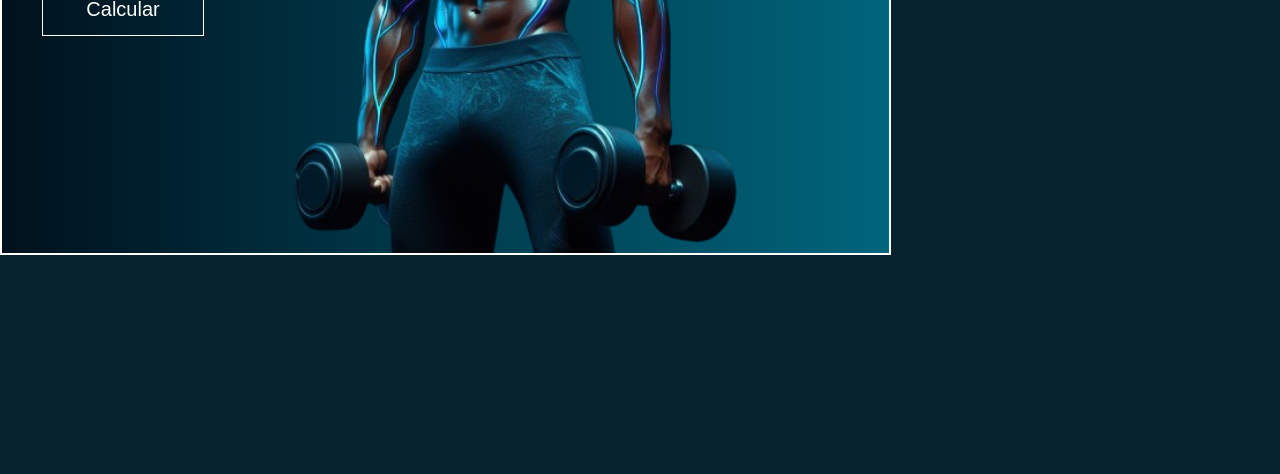
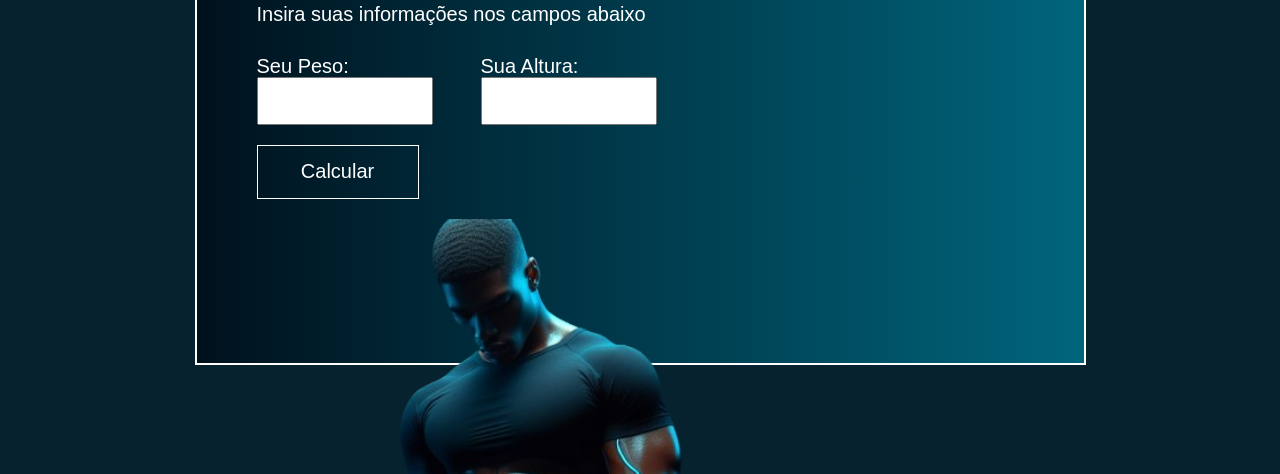
Before and after one commit to Marcsdurt/Peso-Certo, a plain HTML site: page index.html in a window 1280 px wide. Shown: the part 326-800 px from the top of the page. Drawn offline with Linux system fonts and the light colour scheme.

Commit message:
Update style.css

```diff
--- a/style.css
+++ b/style.css
@@ -4,19 +4,24 @@
 }
 body{
     background-color: #06222F;
+    display: flex;
+    align-items: center;
+    justify-content: center;
+    height: 100vh;
+    margin: 0;
 }
 #conteudo{
     width: 887px;
     height: 577px;
     border: 2px solid #FFF;
     background: linear-gradient(90deg, #00111D 0%, #00657C 100%);
-
+    align-items: center;
 }
 
 form{
     width: 400px;
-    margin-top: 50px;
-    margin-left: 40px;
+    margin-top: 113px;
+    margin-left: 60px;
 
 }
 
@@ -57,11 +62,16 @@ form{
 
 .form-group input {
     width: 162px;
-    height: 54px;
+    height: 44px;
+    padding-left: 10px;
 
 }
+.form-group input:focus {
+    outline: 2px solid #00ffea;
+}
+
 #peso{
-    margin-right: 64px;
+    margin-right: 44px;
 }
 #btn-calcular{
     margin-top: 20px;
@@ -81,9 +91,8 @@ form{
 }
 
 #imagem {
-    position: absolute;
-    top: 1.5px;
-    right: 526px;
+    position: fixed;
     height: 577px;
+    margin-right: -532px;
 
 }
```
